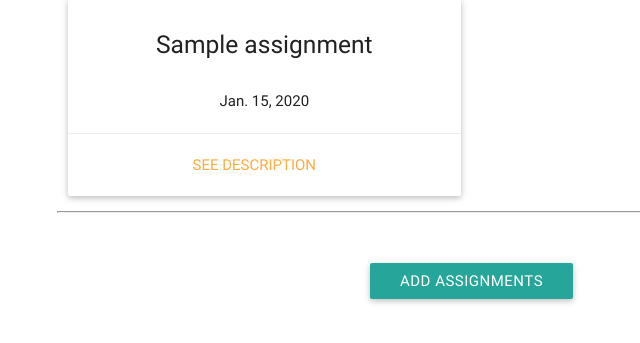
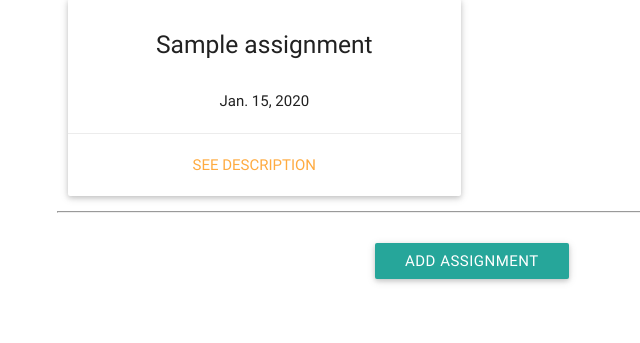
Before and after one commit to CodeMaxx/Feed-er-Website, a Django app: page /assignments in a window 1280 px wide. Shown: the part 284-627 px from the top of the page, without its empty margins (168-808 px from the left). Run offline with Django 3.2, Linux system fonts and the light colour scheme; a user stored in the database is signed in; tables that the repository leaves empty hold one stand-in row (values such as "Sample post"); some libraries are stand-ins or nearby versions.

Commit message:
View specific assignment

```diff
--- a/website/templates/home.html
+++ b/website/templates/home.html
@@ -34,7 +34,7 @@ Home
 		{% else %}
             <div class="row center">
                     <div class="col s6 offset-m3">
-					<a href="{% url 'website:view_course' %}" class="btn btn-block ">View Courses</a>
+					<a href="{% url 'website:view_course' %}" class="btn btn-block ">My Courses</a>
 				    </div>
             </div>
 			<div class="row center">
@@ -48,7 +48,7 @@ Home
 
 			<div class="row center">
 				<div class="col s6">
-					<a href="{% url 'website:view_feedback_all' %}" class="btn btn-block ">View all Feedbacks</a>
+					<a href="{% url 'website:view_feedback_all' %}" class="btn btn-block ">View Feedbacks</a>
 				</div>
 				<div class="col s6">
 					<a href="{% url 'website:add_feedback_all' %}" class="btn btn-block ">Add Feedback</a>
--- a/website/templates/view_assignments.html
+++ b/website/templates/view_assignments.html
@@ -42,10 +42,9 @@
         <hr style="width: 100%">
         <br>
     {% endfor %}
+<center>
+    <a class="waves-effect waves-light btn" href="{% url 'website:add_assignment' %}">Add Assignment</a>
+    </center>
 </div>
     </div>
-
-        <div class="col s5 offset-l4 center">
-            <a class="waves-effect waves-light btn center" href="{% url 'website:add_assignment' %}">Add Assignments</a>
-        </div>
 {% endblock %}
--- a/website/views.py
+++ b/website/views.py
@@ -690,17 +690,17 @@ def add_assigns(request):
     if request.method == "GET":
         member = Member.objects.get(user=request.user)
         if member.mtype == "ST":
-            return render(request, 'add_assigns.html', {
+            return render(request, 'add_assignments.html', {
                 'error':
                 'Sorry Hacker Boy!'
             })
 
         elif member.mtype == "AD":
             return render(
-                request, 'add_assigns.html',
+                request, 'add_assignments.html',
                 {'error': 'Professors and TAs handle course assignments.'})
         all_courses = member.course_set.all()
-        return render(request, 'add_assigns.html', {'courses': all_courses})
+        return render(request, 'add_assignments.html', {'courses': all_courses})
     elif request.method == "POST":
         name = request.POST['name']
         desc = request.POST.get('desc')
@@ -717,4 +717,6 @@ def add_assigns(request):
 
 @login_required
 def view_assign(request, pk):
-    return HttpResponse('View this assignment')
+    if request.method == "GET":
+        assign = Assignment.objects.get(pk=pk)
+        return render(request, 'view_assignment_info.html', {'assign': assign})
```
Also changed, not shown: website/templates/view_assignment_info.html (added, +21 -0 lines), website/templates/add_assignments.html (renamed from website/templates/add_assigns.html).
